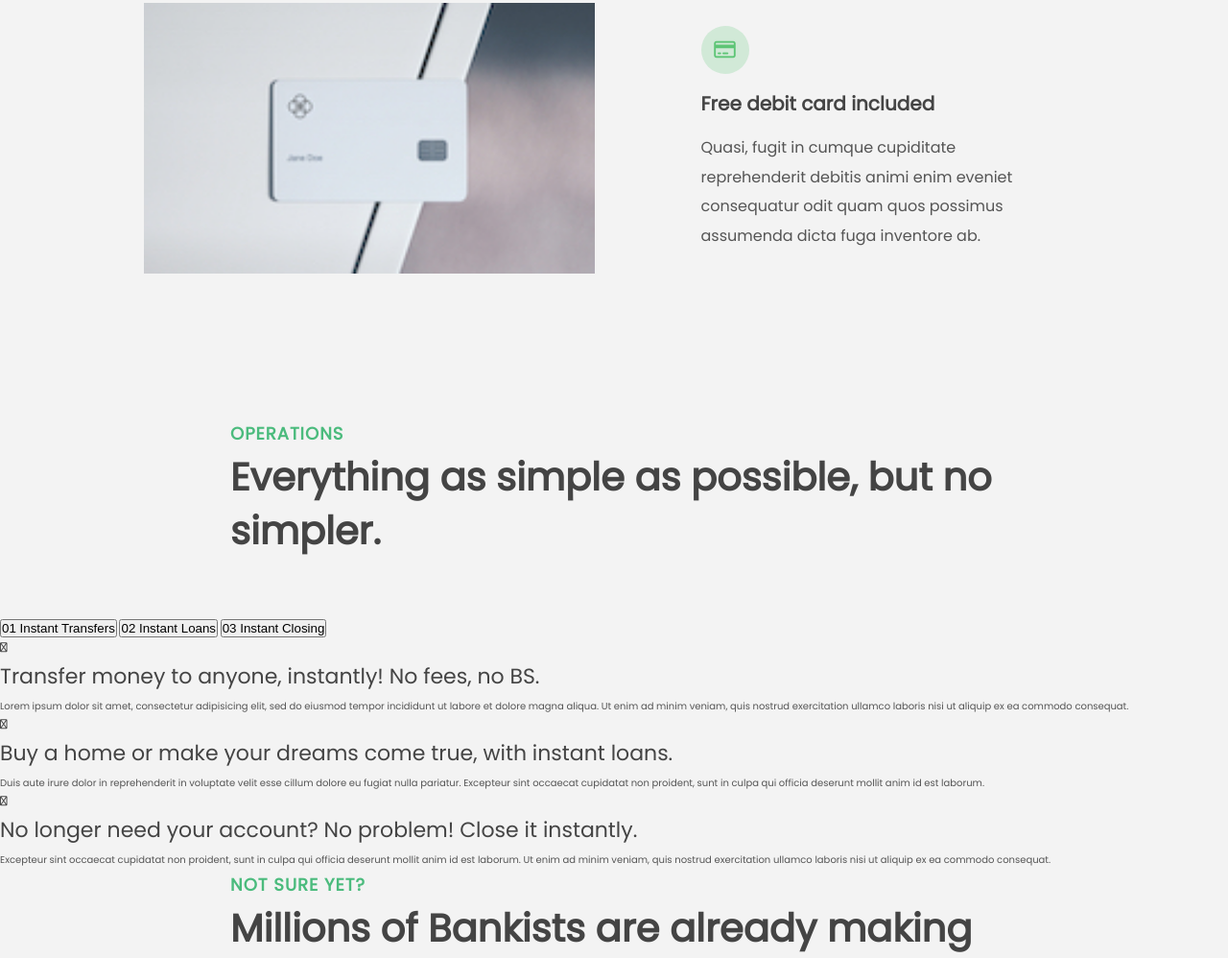
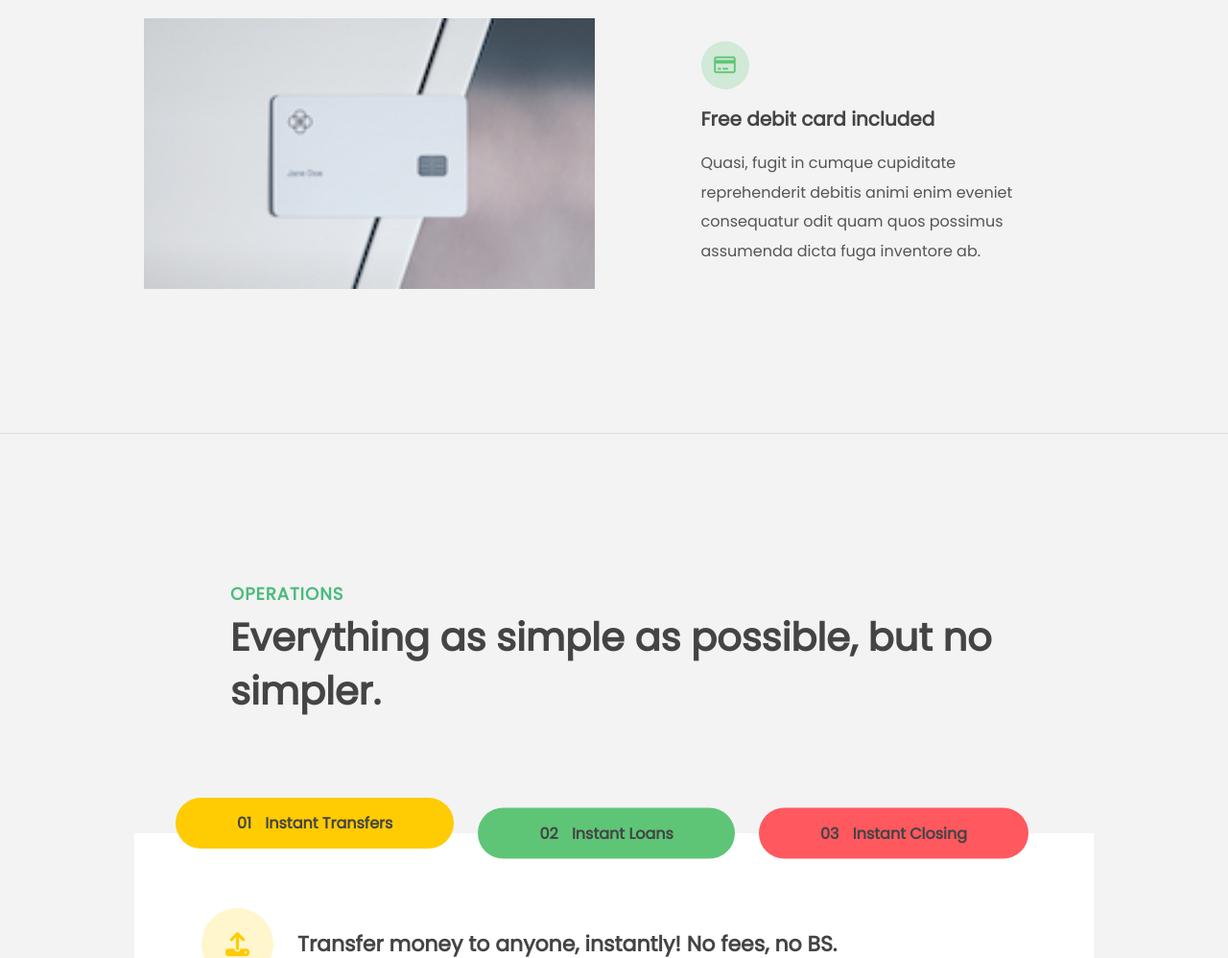
Before and after one commit to LucasPerrotaRoriz/Bankist, a plain HTML site: page index.html in a window 1280 px wide. Shown: the part 1802-2800 px from the top of the page at 96% size. Drawn offline with Linux system fonts and the light colour scheme.

Commit message:
Operations section CSS

```diff
--- a/index.html
+++ b/index.html
@@ -111,7 +111,7 @@
       </div>
     </section>
 
-    <section class="section-operations">
+    <section class="section">
       <div class="header__section">
         <span class="subheading">Operations</span>
         <h2 class="heading__secondary">
@@ -120,27 +120,30 @@
       </div>
 
       <div class="operations">
-        <div class="operations-tabs">
-          <button class="operations-tab operations-tab--1" data-id="1">
+        <div class="operations__tabs">
+          <button
+            class="btn operations__tab operations__tab--1 operations__tab--active"
+            data-id="1"
+          >
             <span>01</span> Instant Transfers
           </button>
-          <button class="operations-tab oeprations-tab--2" data-id="2">
+          <button class="btn operations__tab operations__tab--2" data-id="2">
             <span>02</span> Instant Loans
           </button>
-          <button class="operations-tab operations-tab--3" data-id="3">
+          <button class="btn operations__tab operations__tab--3" data-id="3">
             <span>03</span> Instant Closing
           </button>
         </div>
 
         <!-- Operations content 01 -->
         <div
-          class="operations-content operations-content--1 operations--active"
+          class="operations__content operations__content--1 operations__content--active"
         >
-          <i class="fa-regular fa-upload icon operations-icon--1"></i>
-          <h4 class="operations-header">
+          <i class="fa-solid fa-upload operations__icon operations__icon--1"></i>
+          <h4 class="operations__header">
             Transfer money to anyone, instantly! No fees, no BS.
           </h4>
-          <p class="operations-text">
+          <p class="operations__text">
             Lorem ipsum dolor sit amet, consectetur adipisicing elit, sed do
             eiusmod tempor incididunt ut labore et dolore magna aliqua. Ut enim
             ad minim veniam, quis nostrud exercitation ullamco laboris nisi ut
@@ -148,13 +151,12 @@
           </p>
         </div>
 
-        <!-- Operations content 02 -->
-        <div class="operations-content operations-content--2">
-          <i class="fa-regular fa-house icon operations-icon--2"></i>
+        <div class="operations__content operations__content--2">
+          <i class="fa-solid fa-house operations__icon operations__icon--2"></i>
           <h4 class="operations__header">
             Buy a home or make your dreams come true, with instant loans.
           </h4>
-          <p class="operations-text">
+          <p class="operations__text">
             Duis aute irure dolor in reprehenderit in voluptate velit esse
             cillum dolore eu fugiat nulla pariatur. Excepteur sint occaecat
             cupidatat non proident, sunt in culpa qui officia deserunt mollit
@@ -162,13 +164,13 @@
           </p>
         </div>
 
-        <!-- Operations content 03 -->
-        <div class="operations-content operations-content--3">
-          <i class="fa-regular fa-user-xmark icon operations-icon--3"></i>
-          <h4 class="operations-header">
+
+        <div class="operations__content operations__content--3">
+          <i class="fa-solid fa-user-xmark operations__icon operations__icon--3"></i>
+          <h4 class="operations__header">
             No longer need your account? No problem! Close it instantly.
           </h4>
-          <p class="operations-text">
+          <p class="operations__text">
             Excepteur sint occaecat cupidatat non proident, sunt in culpa qui
             officia deserunt mollit anim id est laborum. Ut enim ad minim
             veniam, quis nostrud exercitation ullamco laboris nisi ut aliquip ex
--- a/style.css
+++ b/style.css
@@ -42,7 +42,7 @@ body {
 
 .header__section {
     max-width: 80rem;
-    margin: 0 auto;
+    margin: 0 auto 8rem auto;
 }
 
 .subheading {
@@ -143,7 +143,7 @@ p {
 
 h4 {
     font-size: 2.2rem;
-    font-weight: 500;
+    font-weight: 600;
 }
 
 .highlight {
@@ -217,3 +217,115 @@ h4 {
     font-size: 2rem;
     margin-block: 1.2rem;
 }
+
+/* OPERATIONS  */
+.operations {
+    max-width: 100rem;
+    margin: 12rem auto 0 auto;
+    background-color: #fff;
+}
+
+.operations__tabs {
+   display: flex;
+   justify-content: center;
+}
+
+.operations__tab {
+    margin-inline-end: 2.5rem;
+    transform: translateY(-50%);
+}
+
+.operations__tab span {
+    display: inline-block;
+    font-weight: 600;
+    margin-inline-end: 1rem;
+}
+
+.operations__tab--active {
+    transform: translateY(-70%);
+}
+
+.btn.operations__tab--1 {
+    background-color: var(--color-secondary);
+}
+
+.btn.operations__tab--1:hover {
+    background-color: var(--color-secondary-darker);
+}
+
+.btn.operations__tab--3 {
+    background-color: var(--color-tertiary);
+}
+
+.btn.operations__tab--3:hover {
+    background-color: var(--color-tertiary-darker);
+}
+
+.operations__content {
+    display: none;
+    padding: 2.5rem 7rem 6.5rem 7rem;
+}
+
+.operations__content--active {
+    display: grid;
+    grid-template-columns: 7rem 1fr;
+    column-gap: 3rem;
+    row-gap: .5rem;
+
+    border-radius: 5px;
+}
+
+.operations__icon {
+    display: flex;
+    align-items: center;
+    justify-content: center;
+    height: 7.5rem;
+    width: 7.5rem;
+    font-size: 2.5rem;
+    border-radius: 50%;
+}
+
+.operations__icon--1 {
+    background-color: var(--color-secondary-opacity);
+    color: var(--color-secondary);
+}
+
+.operations__icon--2 {
+    background-color: var(--color-primary-opacity);
+    color: var(--color-primary);
+}
+
+.operations__icon--3 {
+    background-color: var(--color-tertiary-opacity);
+    color: var(--color-tertiary);
+}
+
+.operations__header {
+    align-self: center;
+}
+
+.operations__text {
+    grid-column: 2;
+    font-size: 1.6rem;
+}
+
+/* BUTTONS */
+.btn,
+.btn:link,
+.btn:visited {
+    font-family: inherit;
+    font-size: 1.6rem;
+    font-weight: bold;
+    padding: 1.4rem 6.4rem;
+    border-radius: 5rem;
+    border: none;
+    background-color: var(--color-primary);
+    color: inherit;
+    transition: all .4s;
+    cursor: pointer;
+}
+
+.btn:hover,
+.btn:active {
+    background-color: var(--color-primary-darker);
+}
```
Lines whose indentation alone changed are shown as unchanged.
